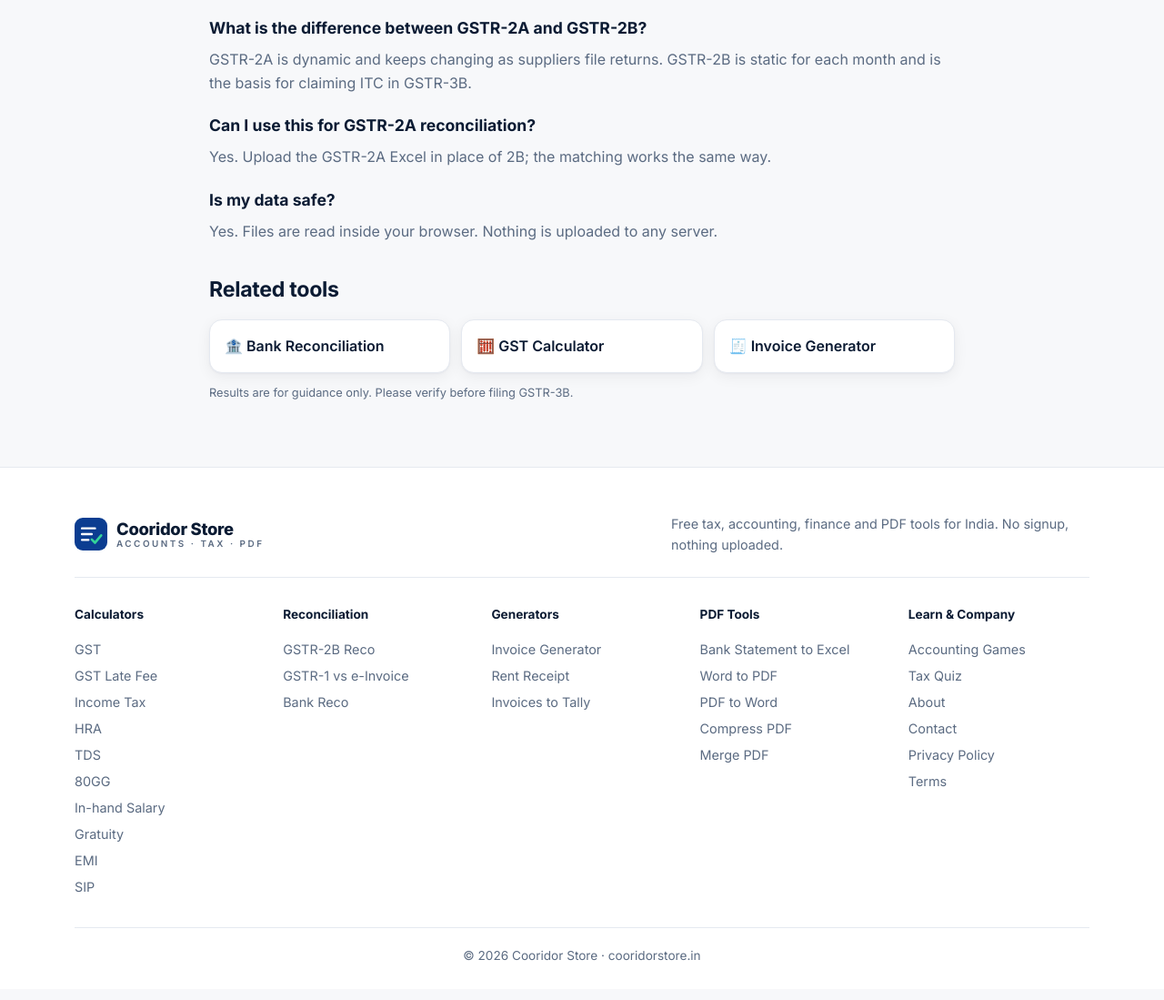
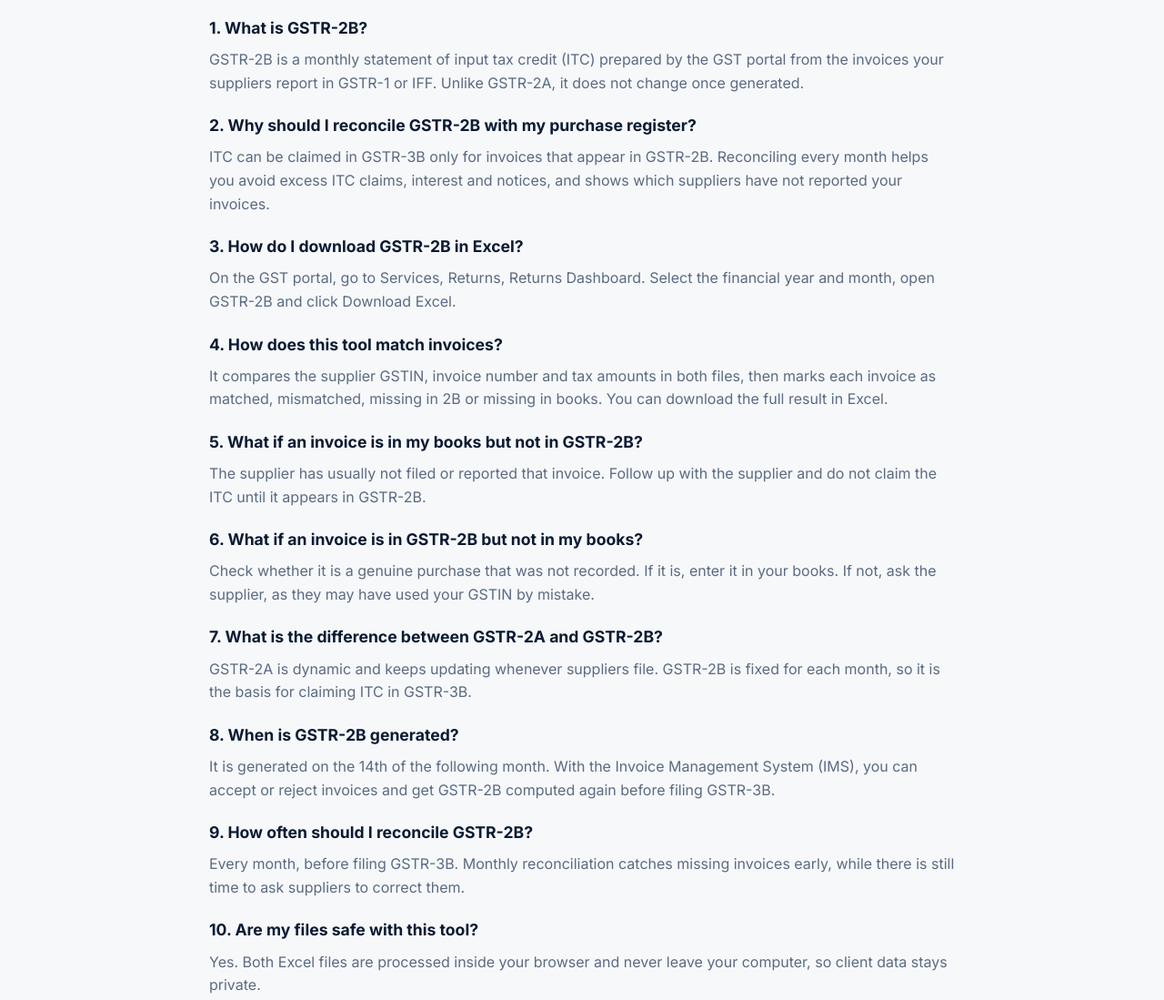
Before and after one commit to sameertechworlds/Cooridorstore, a plain HTML site: page gstr-2b-reconciliation.html in a window 1280 px wide. Shown: the part 1630-2729 px from the top of the page at 91% size. Drawn offline with Linux system fonts and the light colour scheme.

Commit message:
Update gstr-2b-reconciliation.html

```diff
--- a/gstr-2b-reconciliation.html
+++ b/gstr-2b-reconciliation.html
@@ -2,9 +2,19 @@
 <html lang="en">
 <head>
 <meta charset="UTF-8"><meta name="viewport" content="width=device-width, initial-scale=1.0">
-<title>GSTR-2B Reconciliation Tool Free – Match Purchase Register with GSTR-2B in Excel | Cooridor Store</title>
-<meta name="description" content="Free online GSTR-2B reconciliation tool. Upload GSTR-2B Excel and your purchase register to find matched, mismatched and missing invoices, and claim the right ITC. No upload to server.">
-<meta name="keywords" content="GSTR-2B reconciliation, GSTR 2B reconciliation excel, ITC reconciliation, purchase register vs GSTR-2B, GSTR-2A reconciliation, input tax credit reconciliation tool, GST reconciliation online free">
+<title>GSTR-2B Reconciliation Tool: Match 2B with Purchases</title>
+<meta name="description" content="Free GSTR-2B reconciliation tool. Match GSTR-2B with your purchase register by GSTIN and invoice number, find missing ITC and download the report in Excel.">
+<link rel="canonical" href="https://www.cooridorstore.in/gstr-2b-reconciliation.html">
+<meta property="og:type" content="website">
+<meta property="og:site_name" content="Cooridor Store">
+<meta property="og:locale" content="en_IN">
+<meta property="og:title" content="GSTR-2B Reconciliation Tool: Match 2B with Purchases">
+<meta property="og:description" content="Match GSTR-2B with your purchase register, find missing ITC and download an Excel report. Free, files stay on your device.">
+<meta property="og:url" content="https://www.cooridorstore.in/gstr-2b-reconciliation.html">
+<meta name="twitter:card" content="summary">
+<meta name="twitter:title" content="GSTR-2B Reconciliation Tool: Match 2B with Purchases">
+<meta name="twitter:description" content="Match GSTR-2B with your purchase register, find missing ITC and download an Excel report.">
+  <meta name="keywords" content="GSTR-2B reconciliation, GSTR 2B reconciliation excel, ITC reconciliation, purchase register vs GSTR-2B, GSTR-2A reconciliation, input tax credit reconciliation tool, GST reconciliation online free">
 <link rel="stylesheet" href="style.css"><link rel="stylesheet" href="calc.css"><script src="app.js"></script>
 <script src="https://cdn.jsdelivr.net/npm/xlsx@0.18.5/dist/xlsx.full.min.js"></script>
 <style>
@@ -32,6 +42,20 @@
 @media(max-width:860px){.up,.kpis{grid-template-columns:1fr 1fr}}
 @media(max-width:560px){.up,.kpis{grid-template-columns:1fr}}
 </style>
+<script type="application/ld+json">
+{"@context":"https://schema.org","@type":"FAQPage","mainEntity":[
+{"@type":"Question","name":"What is GSTR-2B?","acceptedAnswer":{"@type":"Answer","text":"GSTR-2B is a monthly statement of input tax credit prepared by the GST portal from invoices your suppliers report in GSTR-1 or IFF. It does not change once generated."}},
+{"@type":"Question","name":"Why should I reconcile GSTR-2B with my purchase register?","acceptedAnswer":{"@type":"Answer","text":"ITC can be claimed in GSTR-3B only for invoices that appear in GSTR-2B. Monthly reconciliation helps avoid excess ITC claims, interest and notices."}},
+{"@type":"Question","name":"How do I download GSTR-2B in Excel?","acceptedAnswer":{"@type":"Answer","text":"On the GST portal, go to Services, Returns, Returns Dashboard. Select the year and month, open GSTR-2B and click Download Excel."}},
+{"@type":"Question","name":"How does this tool match invoices?","acceptedAnswer":{"@type":"Answer","text":"It compares supplier GSTIN, invoice number and tax amounts in both files and marks each invoice as matched, mismatched, missing in 2B or missing in books."}},
+{"@type":"Question","name":"What if an invoice is in my books but not in GSTR-2B?","acceptedAnswer":{"@type":"Answer","text":"The supplier has usually not filed or reported that invoice. Follow up with the supplier and do not claim the ITC until it appears in GSTR-2B."}},
+{"@type":"Question","name":"What if an invoice is in GSTR-2B but not in my books?","acceptedAnswer":{"@type":"Answer","text":"Check whether it is a genuine purchase that was not recorded. If not, ask the supplier, as they may have used your GSTIN by mistake."}},
+{"@type":"Question","name":"What is the difference between GSTR-2A and GSTR-2B?","acceptedAnswer":{"@type":"Answer","text":"GSTR-2A is dynamic and keeps updating. GSTR-2B is fixed for each month and is the basis for claiming ITC in GSTR-3B."}},
+{"@type":"Question","name":"When is GSTR-2B generated?","acceptedAnswer":{"@type":"Answer","text":"On the 14th of the following month. With the Invoice Management System, you can accept or reject invoices and get GSTR-2B computed again before filing GSTR-3B."}},
+{"@type":"Question","name":"How often should I reconcile GSTR-2B?","acceptedAnswer":{"@type":"Answer","text":"Every month, before filing GSTR-3B, so missing invoices are caught early."}},
+{"@type":"Question","name":"Are my files safe with this tool?","acceptedAnswer":{"@type":"Answer","text":"Yes. Both Excel files are processed inside your browser and never leave your computer."}}
+]}
+</script>
 </head>
 <body>
 <div id="site-header"></div>
@@ -82,14 +106,27 @@
     <h2>How does the matching work?</h2>
     <p>Invoices are matched on supplier GSTIN and invoice number. The tool cleans invoice numbers by removing spaces, slashes, hyphens and leading zeros, so "INV/001" and "inv-1" are treated as the same bill. Differences within your tolerance (default ₹1) count as matched.</p>
     <div class="fx">Matched: same GSTIN + invoice, difference ≤ tolerance<br>Mismatch: same GSTIN + invoice, difference > tolerance<br>In books only: ITC at risk, follow up with supplier<br>In 2B only: possibly unrecorded purchase</div>
-    <h2>Frequently asked questions</h2>
-    <h3>What is the difference between GSTR-2A and GSTR-2B?</h3>
-    <p>GSTR-2A is dynamic and keeps changing as suppliers file returns. GSTR-2B is static for each month and is the basis for claiming ITC in GSTR-3B.</p>
-    <h3>Can I use this for GSTR-2A reconciliation?</h3>
-    <p>Yes. Upload the GSTR-2A Excel in place of 2B; the matching works the same way.</p>
-    <h3>Is my data safe?</h3>
-    <p>Yes. Files are read inside your browser. Nothing is uploaded to any server.</p>
-    <h2>Related tools</h2>
+        <h2>Frequently asked questions</h2>
+    <h3>1. What is GSTR-2B?</h3>
+    <p>GSTR-2B is a monthly statement of input tax credit (ITC) prepared by the GST portal from the invoices your suppliers report in GSTR-1 or IFF. Unlike GSTR-2A, it does not change once generated.</p>
+    <h3>2. Why should I reconcile GSTR-2B with my purchase register?</h3>
+    <p>ITC can be claimed in GSTR-3B only for invoices that appear in GSTR-2B. Reconciling every month helps you avoid excess ITC claims, interest and notices, and shows which suppliers have not reported your invoices.</p>
+    <h3>3. How do I download GSTR-2B in Excel?</h3>
+    <p>On the GST portal, go to Services, Returns, Returns Dashboard. Select the financial year and month, open GSTR-2B and click Download Excel.</p>
+    <h3>4. How does this tool match invoices?</h3>
+    <p>It compares the supplier GSTIN, invoice number and tax amounts in both files, then marks each invoice as matched, mismatched, missing in 2B or missing in books. You can download the full result in Excel.</p>
+    <h3>5. What if an invoice is in my books but not in GSTR-2B?</h3>
+    <p>The supplier has usually not filed or reported that invoice. Follow up with the supplier and do not claim the ITC until it appears in GSTR-2B.</p>
+    <h3>6. What if an invoice is in GSTR-2B but not in my books?</h3>
+    <p>Check whether it is a genuine purchase that was not recorded. If it is, enter it in your books. If not, ask the supplier, as they may have used your GSTIN by mistake.</p>
+    <h3>7. What is the difference between GSTR-2A and GSTR-2B?</h3>
+    <p>GSTR-2A is dynamic and keeps updating whenever suppliers file. GSTR-2B is fixed for each month, so it is the basis for claiming ITC in GSTR-3B.</p>
+    <h3>8. When is GSTR-2B generated?</h3>
+    <p>It is generated on the 14th of the following month. With the Invoice Management System (IMS), you can accept or reject invoices and get GSTR-2B computed again before filing GSTR-3B.</p>
+    <h3>9. How often should I reconcile GSTR-2B?</h3>
+    <p>Every month, before filing GSTR-3B. Monthly reconciliation catches missing invoices early, while there is still time to ask suppliers to correct them.</p>
+    <h3>10. Are my files safe with this tool?</h3>
+    <p>Yes. Both Excel files are processed inside your browser and never leave your computer, so client data stays private.</p>
     <div class="related"><a class="card" href="bank-reconciliation.html">🏦 Bank Reconciliation</a><a class="card" href="gst-calculator.html">🧮 GST Calculator</a><a class="card" href="invoice-generator.html">🧾 Invoice Generator</a></div>
     <p class="note">Results are for guidance only. Please verify before filing GSTR-3B.</p>
   </article>
```
